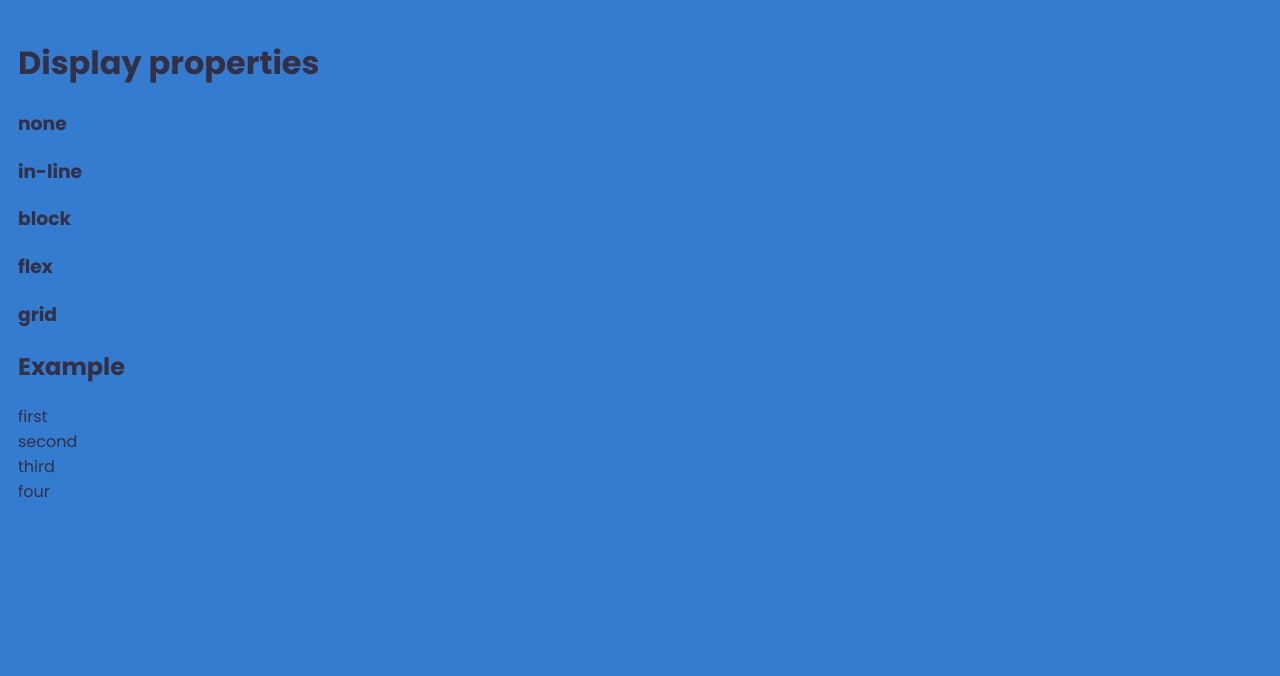
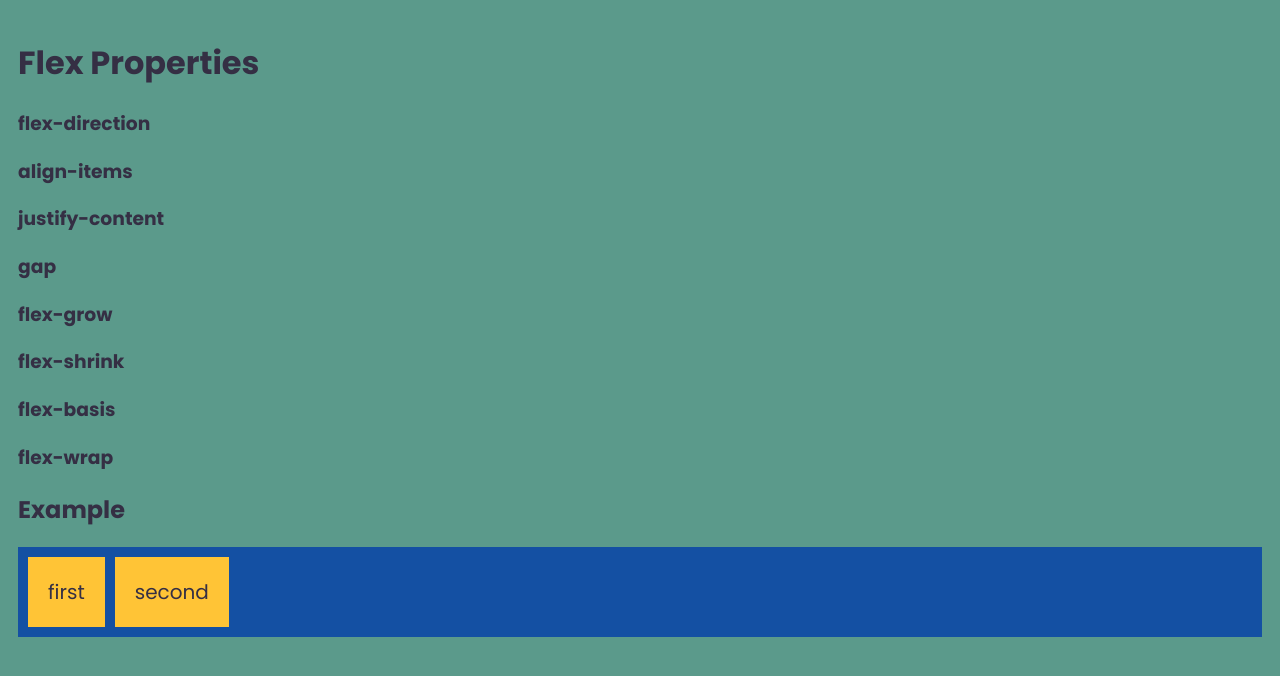
Before and after one commit to mohammedafeef/css-tutorial, a plain HTML site: page index.html in a window 1280 px wide. Drawn offline with Linux system fonts and the light colour scheme.

Commit message:
chore(tutorial-10):flexbox

```diff
--- a/index.html
+++ b/index.html
@@ -4,24 +4,25 @@
     <meta charset="UTF-8" />
     <meta name="viewport" content="width=device-width, initial-scale=1.0" />
     <link rel="stylesheet" href="./style.css" />
-    <title>Display</title>
+    <title>Flex properties</title>
   </head>
   <body>
     <div class="wrapper">
-      <h1>Display properties</h1>
-      <h3>none</h3>
-      <h3>in-line</h3>
-      <h3>block</h3>
-      <h3>flex</h3>
-      <h3>grid</h3>
+      <h1>Flex Properties</h1>
+      <h3>flex-direction</h3>
+      <h3>align-items</h3>
+      <h3>justify-content</h3>
+      <h3>gap</h3>
+      <h3>flex-grow</h3>
+      <h3>flex-shrink</h3>
+      <h3>flex-basis</h3>
+      <h3>flex-wrap</h3>
     </div>
     <div>
       <h2>Example</h2>
-      <div className="container">
-        <div className="item">first</div>
-        <div className="item">second</div>
-        <div className="item">third</div>
-        <div className="item">four</div>
+      <div class="container">
+        <div class="item">first</div>
+        <div class="item">second</div>
       </div>
     </div>
   </body>
--- a/style.css
+++ b/style.css
@@ -2,18 +2,24 @@
 
 * {
   font-family: "Poppins", sans-serif;
-  color: #352F44;
+  color: #352f44;
 }
 
 body {
-  background: #337CCF;
+  background: #5B9A8B;
   padding: 10px;
 }
 
 .container {
-  display: inline;
+  display: flex;
+  gap: 10px;
+  flex: 1;
+  background: #1450a3;
+  padding: 10px;
 }
 
 .item {
   font-size: 20px;
+  padding: 20px;
+  background: #ffc436;
 }
```
